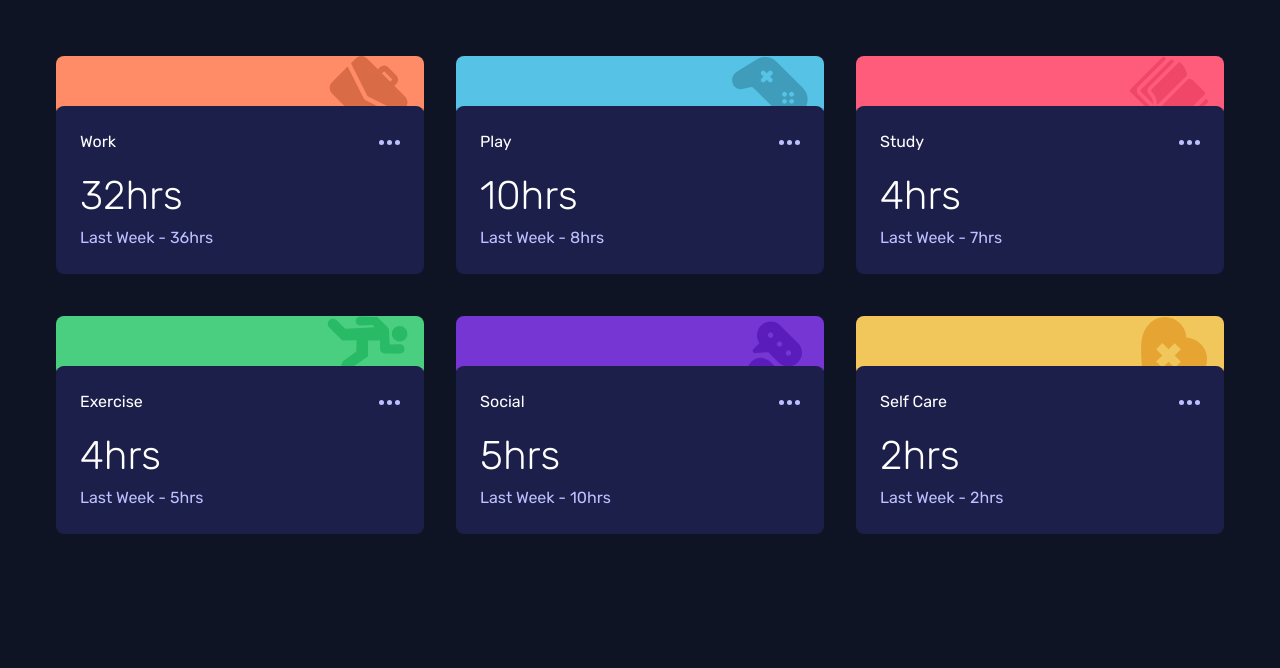
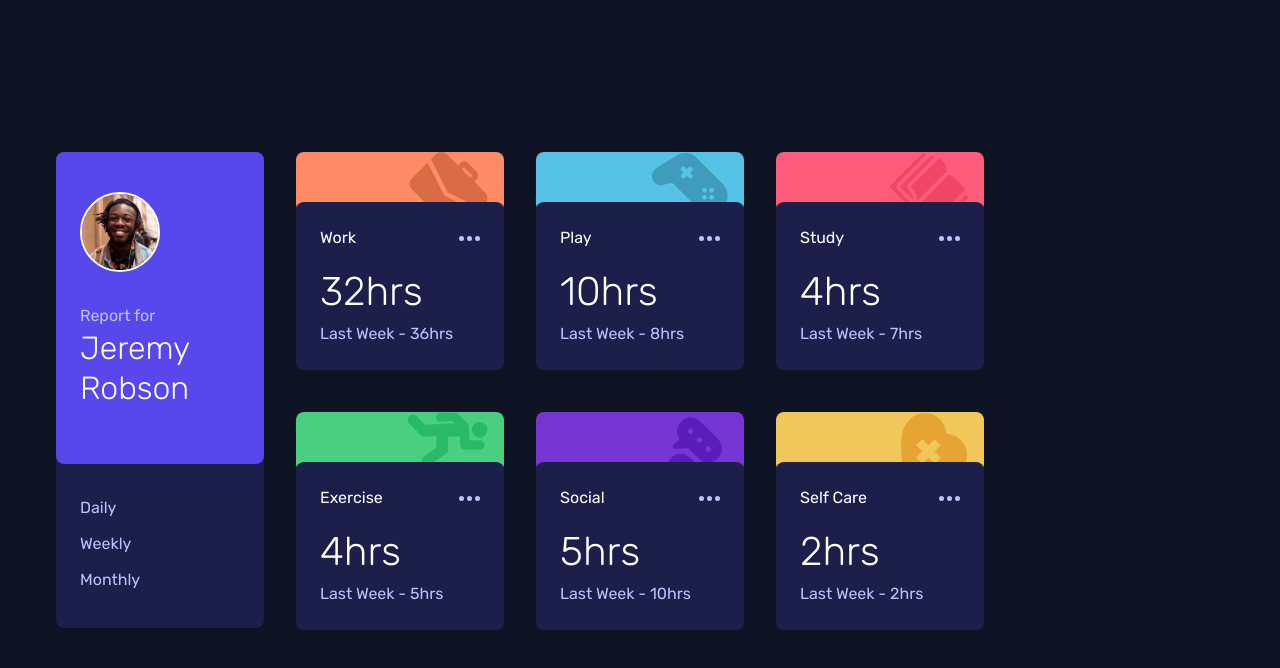
Before and after one commit to d3vkk/timetracker-replica, a Vue app: page /timetracker in a window 1280 px wide. Shown: the top 668 px of the page. Built offline with nearby package versions, Linux system fonts and the light colour scheme.

Commit message:
feat: Time tracker page

```diff
--- a/src/assets/css/timetracker.css
+++ b/src/assets/css/timetracker.css
@@ -19,6 +19,7 @@
     --black: #000000;
     --font-small: .8rem;
     --font-normal: 1rem;
+    --font-medium: 2rem;
     --font-big: 2.5rem;
 }
 
--- /dev/null
+++ b/src/components/TimeSidebar.vue
@@ -0,0 +1,62 @@
+<template>
+  <div class="m-4">
+    <div id="profilecard" class="pt-10 pb-14 px-6 rounded-lg">
+      <div class="avatar rounded-full border-white border-2 mb-8">
+        <img
+          src="/img/timetracker/image-jeremy.png"
+          alt="Avatar Jeremy Robson"
+        />
+      </div>
+      <div>
+        <div class="profile-report-for">Report for</div>
+        <div class="profile-name">Jeremy Robson</div>
+      </div>
+    </div>
+    <ul id="navbar" class="pt-10 pb-6 px-6 rounded-lg">
+      <li>Daily</li>
+      <li>Weekly</li>
+      <li>Monthly</li>
+    </ul>
+  </div>
+</template>
+
+<script setup lang="ts"></script>
+
+<style scoped>
+#profilecard {
+  background-color: var(--primary);
+  z-index: 5;
+  position: relative;
+}
+
+.avatar {
+  height: 80px;
+  width: 80px;
+}
+
+.profile-name {
+  font-size: var(--font-medium);
+  font-weight: 300;
+  line-height: 2.5rem;
+}
+
+.profile-report-for {
+  color: var(--blue-100);
+}
+
+#navbar {
+  background-color: var(--blue-300);
+  z-index: 1;
+  position: relative;
+  top: -20px;
+}
+
+#navbar li {
+  color: var(--blue-100);
+  cursor: pointer;
+  @apply my-3;
+}
+#navbar li:hover {
+  color: var(--white);
+}
+</style>
--- a/src/layouts/TimeCard.vue
+++ b/src/layouts/TimeCard.vue
@@ -1,5 +1,5 @@
 <template>
-  <div class="p-4">
+  <div class="m-4">
     <section
       class="flex flex-row justify-end pr-4 rounded-lg upper-image"
       :style="{ backgroundColor: singleTime.ui.color }"
--- a/src/views/TimeTracker.vue
+++ b/src/views/TimeTracker.vue
@@ -1,11 +1,11 @@
 <template>
-  <div id="timetracker">
-    <section class="p-10 grid grid-cols-3">
-      <article
-        v-for="singleTime in timeCardData"
-        :key="singleTime.content.title"
-      >
-        <TimeCard :singleTime="singleTime" />
+  <div id="timetracker" class="p-10 grid grid-cols-5 place-content-center">
+    <section class=""><TimeSidebar /></section>
+    <section class="col-start-2 col-end-5">
+      <article class="grid grid-cols-3">
+        <p v-for="singleTime in timeCardData" :key="singleTime.content.title">
+          <TimeCard :singleTime="singleTime" />
+        </p>
       </article>
     </section>
   </div>
@@ -13,6 +13,7 @@
 
 <script setup lang="ts">
 import "../assets/css/timetracker.css";
+import TimeSidebar from "../components/TimeSidebar.vue";
 import TimeCard from "../layouts/TimeCard.vue";
 import { timeCardData } from "../utils/timeCardData";
 </script>
```
Also changed, not shown: public/img/timetracker/image-jeremy.png (added).
